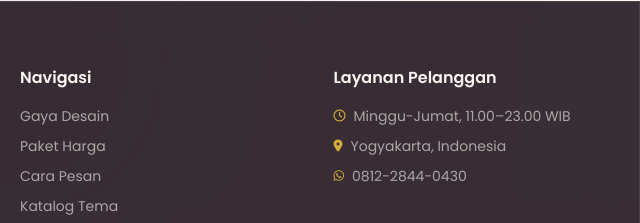
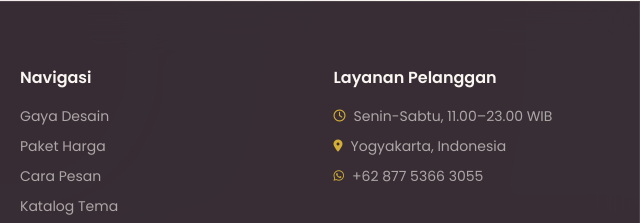
Before and after one commit to senvite-id/senvite-invitation, a plain HTML site: page index.html in a window 1280 px wide. Shown: the part 6182-6405 px from the top of the page, 640-1280 px from the left. Drawn offline with nearby package versions, Linux system fonts and the light colour scheme.

Commit message:
Update index.html

```diff
--- a/index.html
+++ b/index.html
@@ -777,9 +777,9 @@
       <div>
         <h4 class="font-semibold text-xs sm:text-base">Layanan Pelanggan</h4>
         <ul class="mt-2.5 sm:mt-4 space-y-1.5 sm:space-y-2.5 text-xs sm:text-sm text-ivory/60">
-          <li class="flex items-center gap-2"><i class="fa-regular fa-clock text-gold text-xs"></i> Minggu-Jumat, 11.00–23.00 WIB</li>
+          <li class="flex items-center gap-2"><i class="fa-regular fa-clock text-gold text-xs"></i> Senin-Sabtu, 11.00–23.00 WIB</li>
           <li class="flex items-center gap-2"><i class="fa-solid fa-location-dot text-gold text-xs"></i> Yogyakarta, Indonesia</li>
-          <li class="flex items-center gap-2"><i class="fa-brands fa-whatsapp text-gold text-xs"></i> 0812-2844-0430</li>
+          <li class="flex items-center gap-2"><i class="fa-brands fa-whatsapp text-gold text-xs"></i> +62 877 5366 3055</li>
         </ul>
       </div>
     </div>
```
